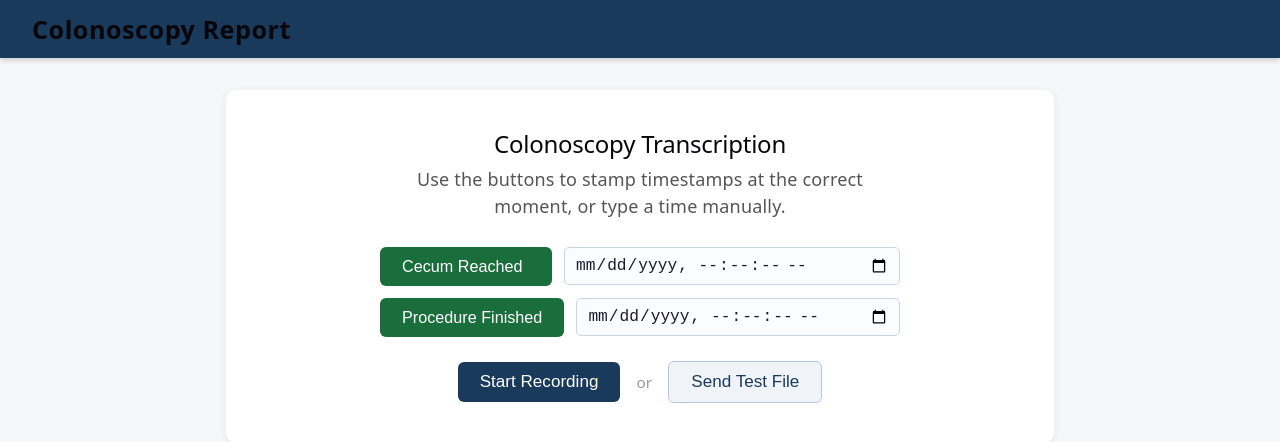
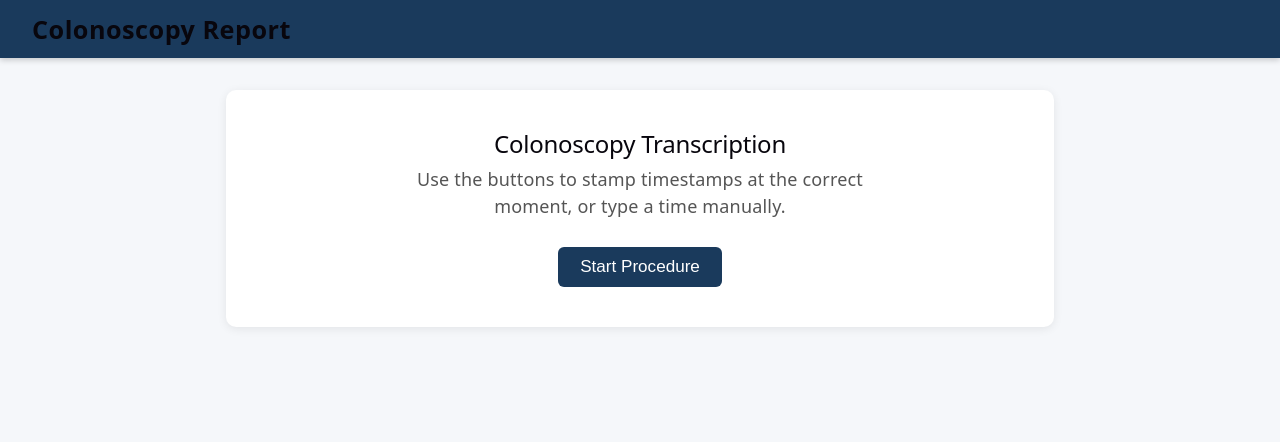
Before and after one commit to spartan0000/transcription-frontend, a React (Vite) app in the folder transcription_frontend/: page / in a window 1280 px wide. Shown: the top 442 px of the page. Built offline with nearby package versions, Linux system fonts and the light colour scheme; no server answers.

Commit message:
add start button and new transcribe endpoint

```diff
--- a/transcription_frontend/src/components/AudioRecorder.jsx
+++ b/transcription_frontend/src/components/AudioRecorder.jsx
@@ -19,7 +19,8 @@ function toISOWithOffset(datetimeLocalStr) {
 }
 
 export default function AudioRecorder({ onTranscribed, onError }) {
-  const [phase, setPhase] = useState('idle'); // idle | recording | uploading
+  const [phase, setPhase] = useState('pre-start'); // pre-start | starting | idle | recording | uploading
+  const [transcriptId, setTranscriptId] = useState(null);
   const [transcript, setTranscript] = useState('');
   const [interimText, setInterimText] = useState('');
   const [cecumTime, setCecumTime] = useState('');
@@ -29,6 +30,20 @@ export default function AudioRecorder({ onTranscribed, onError }) {
   const transcriptRef = useRef('');   // stable ref for use inside event handlers
   const shouldUploadRef = useRef(false);
   const fileInputRef = useRef(null);
+
+  async function startProcedure() {
+    setPhase('starting');
+    try {
+      const res = await fetch(`${API_BASE}/transcripts/start`, { method: 'POST' });
+      if (!res.ok) throw new Error(`Server error: ${res.status}`);
+      const data = await res.json();
+      setTranscriptId(data.transcript_id);
+      setPhase('idle');
+    } catch (err) {
+      setPhase('pre-start');
+      onError(err.message);
+    }
+  }
 
   function startRecording() {
     const SpeechRecognition = window.SpeechRecognition || window.webkitSpeechRecognition;
@@ -116,7 +131,7 @@ export default function AudioRecorder({ onTranscribed, onError }) {
     if (endISO) formData.append('procedure_end_time', endISO);
 
     try {
-      const res = await fetch(`${API_BASE}/transcribe`, {
+      const res = await fetch(`${API_BASE}/transcribe/${transcriptId}`, {
         method: 'POST',
         body: formData,
       });
@@ -137,6 +152,18 @@ export default function AudioRecorder({ onTranscribed, onError }) {
       <p className="recorder-hint">
         Use the buttons to stamp timestamps at the correct moment, or type a time manually.
       </p>
+
+      {phase === 'pre-start' && (
+        <div className="recorder-actions">
+          <button className="btn btn-record" onClick={startProcedure}>
+            Start Procedure
+          </button>
+        </div>
+      )}
+
+      {phase === 'starting' && (
+        <p className="uploading-msg">Starting procedure…</p>
+      )}
 
       {showTimestamps && (
         <div className="timestamp-section">
```
